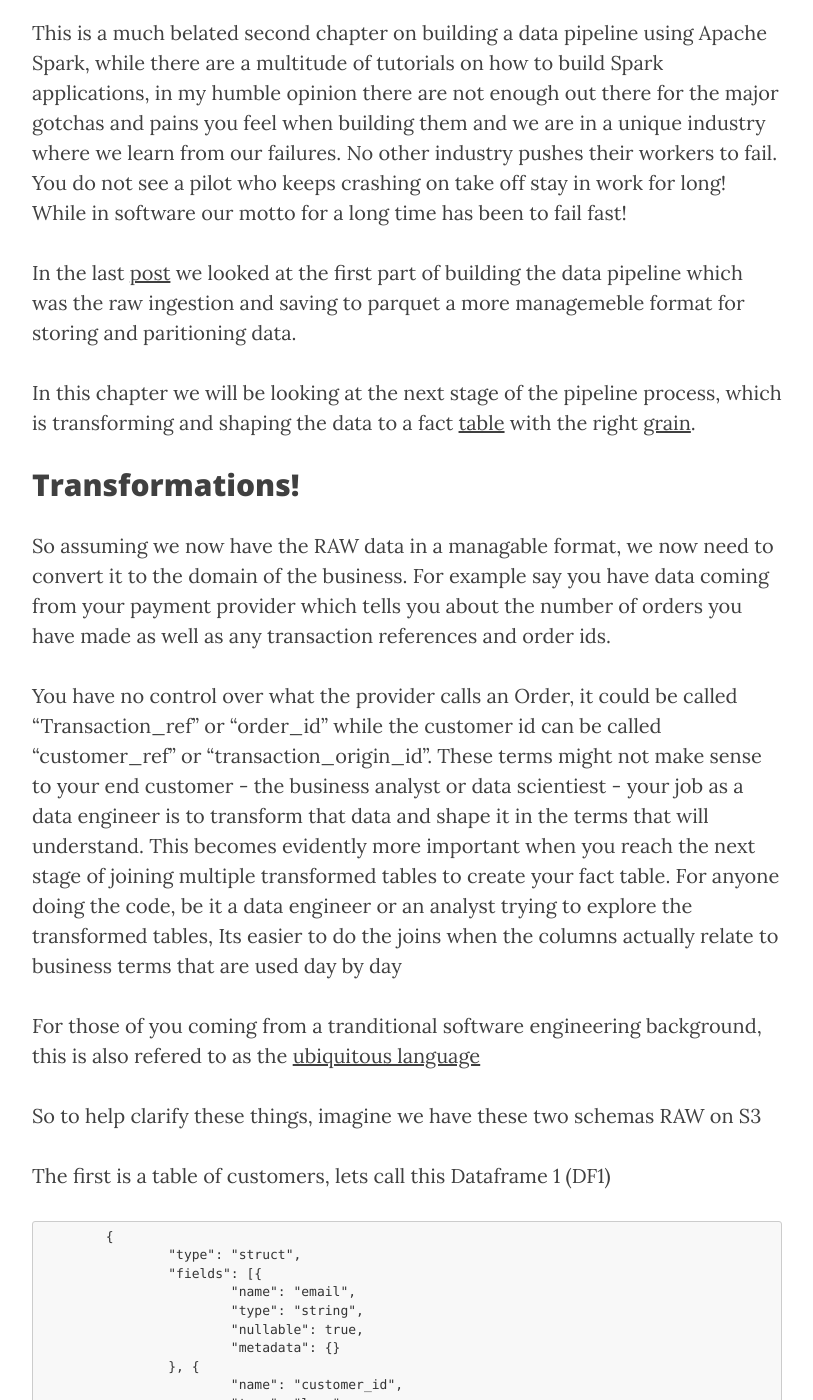
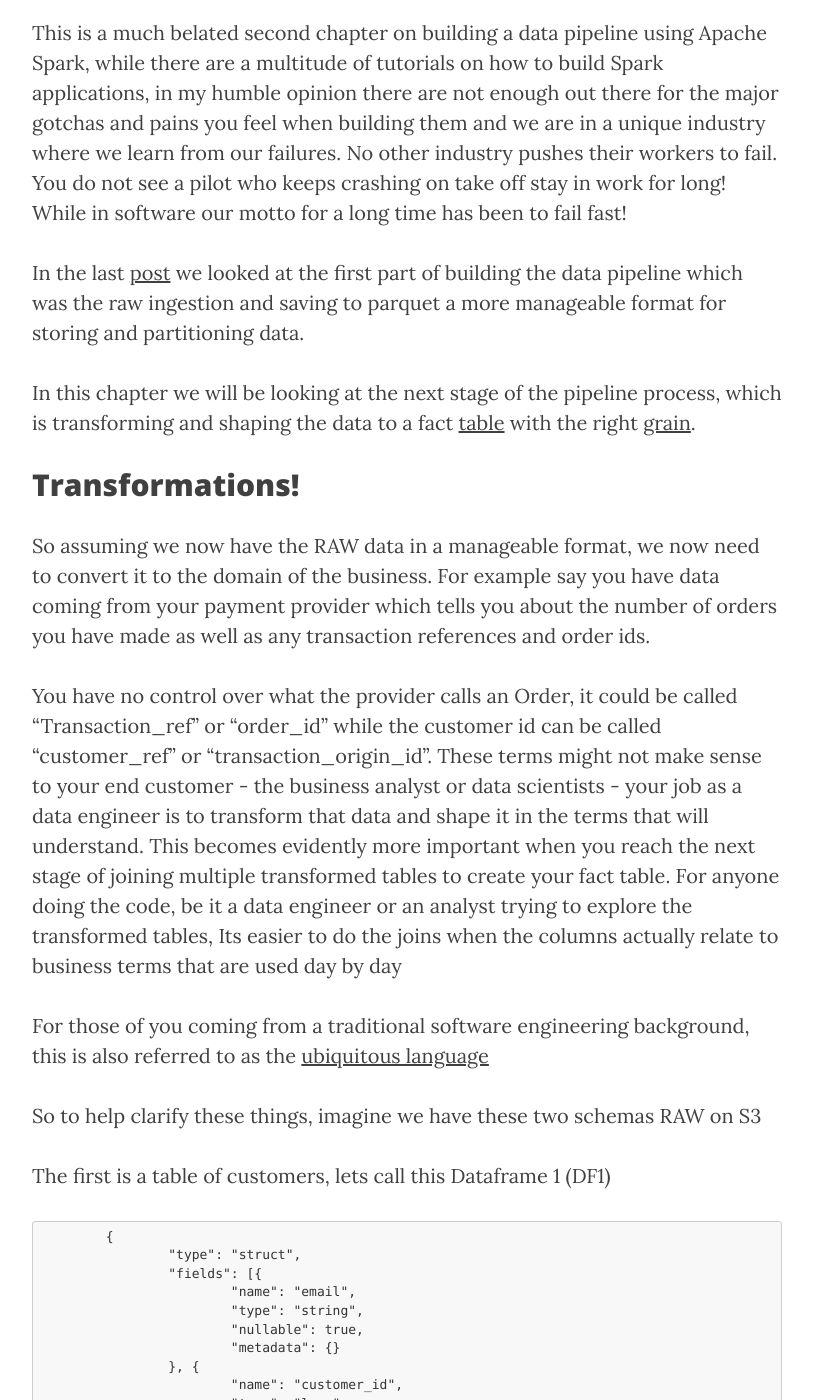
Before and after one commit to samelamin/samelamin.github.io, a Jekyll site: the page built from _posts/2017-11-29-Building-A-Datapipeline-part2.md, in a window 1280 px wide and 1400 px high, scrolled down 695 px. Shown: the whole window, without its empty margins (233-1046 px from the left). Built offline with Jekyll 4.4.1, drawn with Linux system fonts in a browser that asks for light colours; nearby versions of some CDN libraries; some of the changed text lies outside the part shown.

Commit message:
Add new blog post

```diff
--- a/_posts/2017-11-29-Building-A-Datapipeline-part2.md
+++ b/_posts/2017-11-29-Building-A-Datapipeline-part2.md
@@ -10,18 +10,18 @@ tags: [Apache Spark, End to End Pipeline, Testing, Data, Pipeline, S3]
 
 This is a much belated second chapter on building a data pipeline using Apache Spark, while there are a multitude of tutorials on how to build Spark applications, in my humble opinion there are not enough out there for the major gotchas and pains you feel when building them and we are in a unique industry where we learn from our failures. No other industry pushes their workers to fail. You do not see a pilot who keeps crashing on take off stay in work for long! While in software our motto for a long time has been to fail fast!
 
-In the last [post](https://samelamin.github.io/2017/04/27/Building-A-Datapipeline-part1/) we looked at the first part of building the data pipeline which was the raw ingestion and saving to parquet a more managemeble format for storing and paritioning data.
+In the last [post](https://samelamin.github.io/2017/04/27/Building-A-Datapipeline-part1/) we looked at the first part of building the data pipeline which was the raw ingestion and saving to parquet a more manageable format for storing and partitioning data.
 
 
 In this chapter we will be looking at the next stage of the pipeline process, which is transforming and shaping the data to a fact [table](https://en.wikipedia.org/wiki/Fact_table) with the right [grain](https://www.ibm.com/support/knowledgecenter/en/SS9UM9_8.5.0/com.ibm.datatools.dimensional.ui.doc/topics/c_dm_design_cycle_2_idgrain.html).
 
 
 ## Transformations!
-So assuming we now have the RAW data in a managable format, we now need to convert it to the domain of the business. For example say you have data coming from your payment provider which tells you about the number of orders you have made as well as any transaction references and order ids.
+So assuming we now have the RAW data in a manageable format, we now need to convert it to the domain of the business. For example say you have data coming from your payment provider which tells you about the number of orders you have made as well as any transaction references and order ids.
 
-You have no control over what the provider calls an Order, it could be called "Transaction_ref" or "order_id" while the customer id can be called "customer_ref" or "transaction_origin_id". These terms might not make sense to your end customer - the business analyst or data scientiest - your job as a data engineer is to transform that data and shape it in the terms that will understand. This becomes evidently more important when you reach the next stage of joining multiple transformed tables to create your fact table. For anyone doing the code, be it a data engineer or an analyst trying to explore the transformed tables, Its easier to do the joins when the columns actually relate to business terms that are used day by day
+You have no control over what the provider calls an Order, it could be called "Transaction_ref" or "order_id" while the customer id can be called "customer_ref" or "transaction_origin_id". These terms might not make sense to your end customer - the business analyst or data scientists - your job as a data engineer is to transform that data and shape it in the terms that will understand. This becomes evidently more important when you reach the next stage of joining multiple transformed tables to create your fact table. For anyone doing the code, be it a data engineer or an analyst trying to explore the transformed tables, Its easier to do the joins when the columns actually relate to business terms that are used day by day
 
-For those of you coming from a tranditional software engineering background, this is also refered to as the [ubiquitous language](https://martinfowler.com/bliki/UbiquitousLanguage.html)
+For those of you coming from a traditional software engineering background, this is also referred to as the [ubiquitous language](https://martinfowler.com/bliki/UbiquitousLanguage.html)
 
 
 
```
Also changed, not shown: other parts of _posts/2017-11-29-Building-A-Datapipeline-part2.md (+4 -4 lines), _posts/2017-04-27-Building-A-Datapipeline-part1.md (+5 -5 lines), _posts/2018-08-25-Building-A-Datapipeline-part3.md (added, +70 -0 lines).
